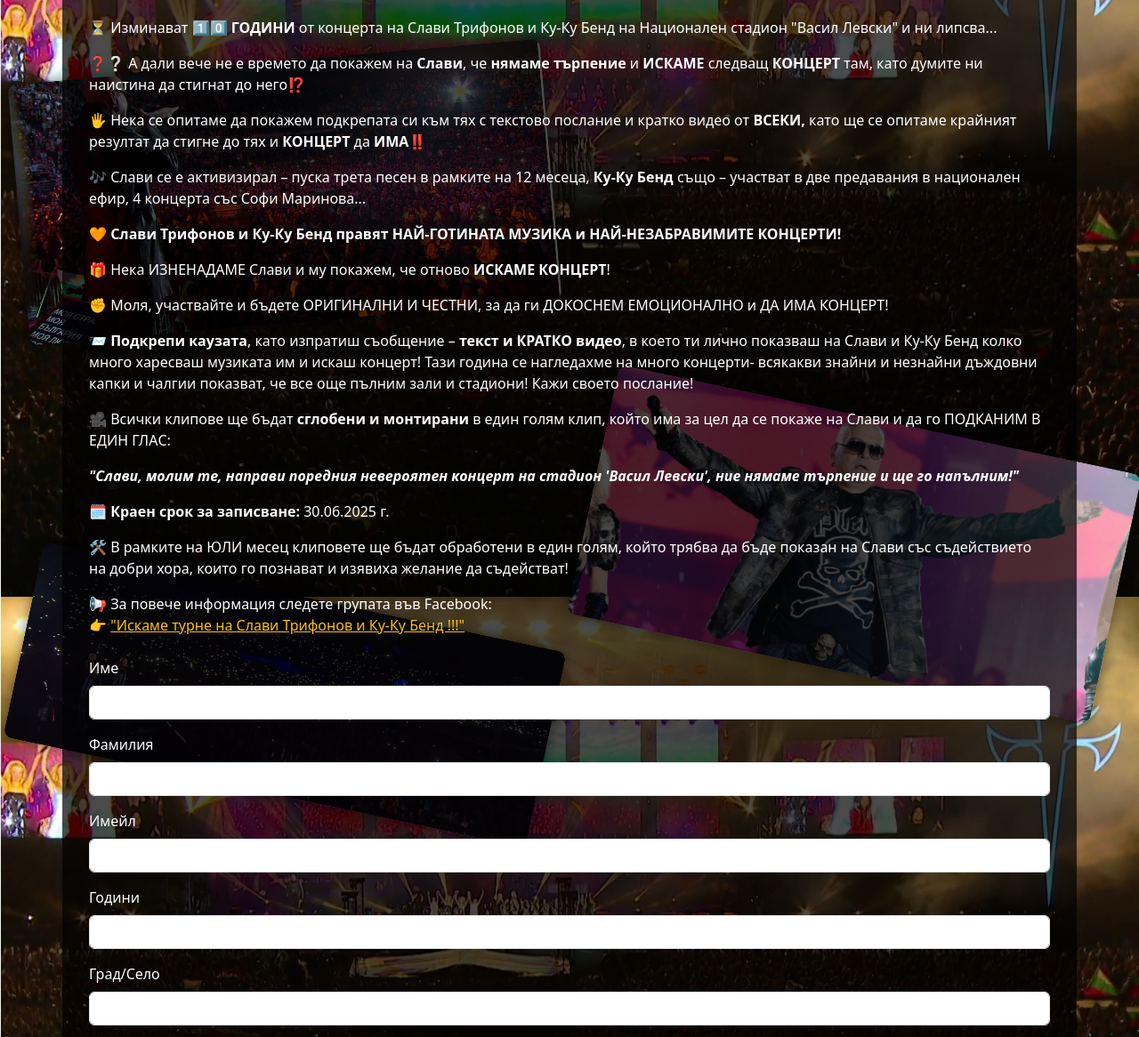
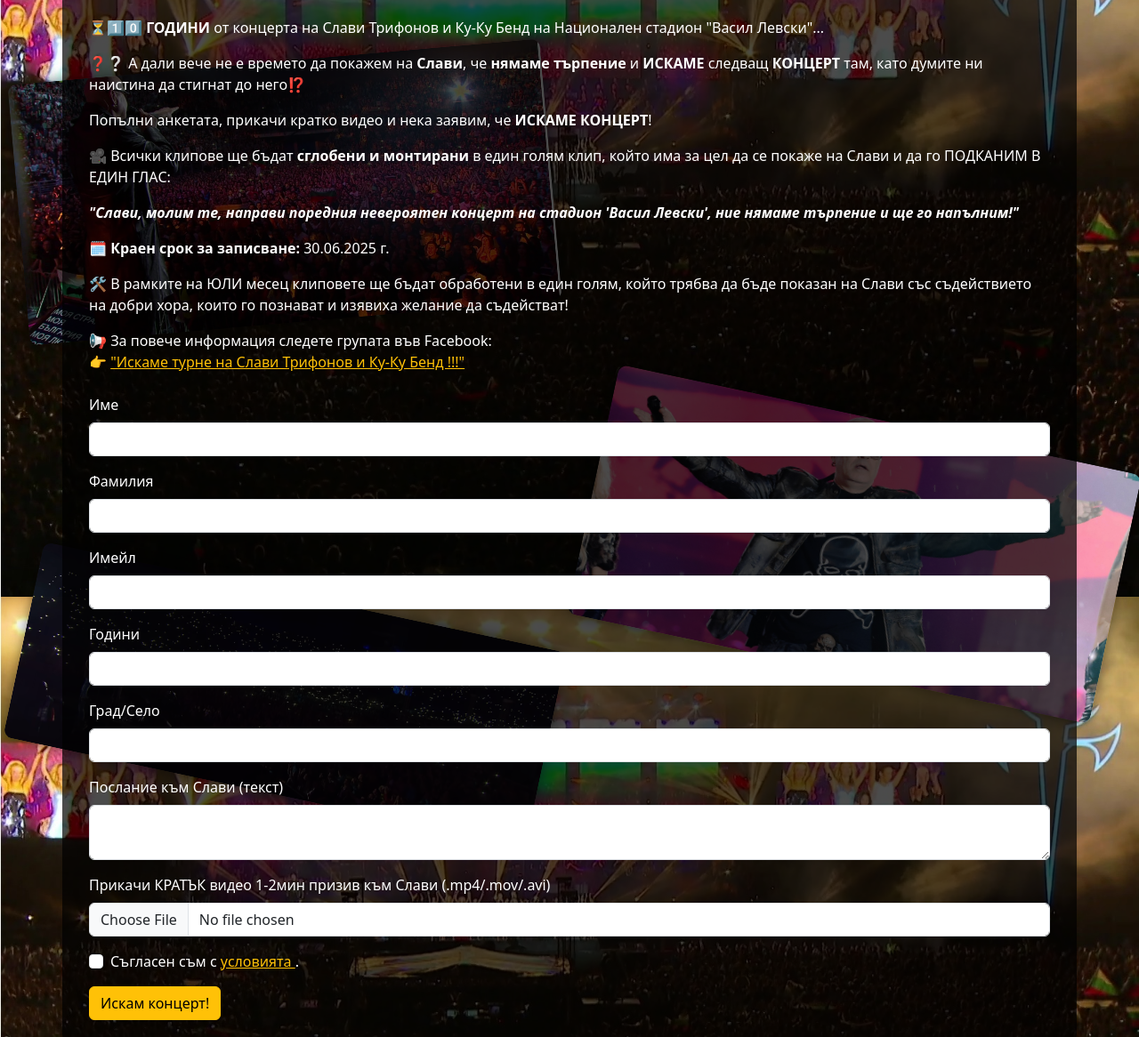
Before and after one commit to kalloyan9/concert, a website: page index.html in a window 1280 px wide. Shown: the part 179-1345 px from the top of the page at 89% size. Drawn offline with nearby package versions, Linux system fonts and the light colour scheme.

Commit message:
Update index.html

```diff
--- a/index.html
+++ b/index.html
@@ -67,21 +67,11 @@
 
   <div class="container my-5">
     <h1 class="text-center mb-4">ИСКАМЕ КОНЦЕРТ НА СЛАВИ ТРИФОНОВ И КУ-КУ БЕНД</h1>
-        <p>⏳ Изминават <strong>1️⃣0️⃣ ГОДИНИ</strong> от концерта на Слави Трифонов и Ку-Ку Бенд на Национален стадион "Васил Левски" и ни липсва...</p>
+        <p>⏳<strong>1️⃣0️⃣ ГОДИНИ</strong> от концерта на Слави Трифонов и Ку-Ку Бенд на Национален стадион "Васил Левски"...</p>
 
         <p>❓❔ А дали вече не е времето да покажем на <strong>Слави</strong>, че <strong>нямаме търпение</strong> и <strong>ИСКАМЕ</strong> следващ <strong>КОНЦЕРТ</strong> там, като думите ни наистина да стигнат до него⁉️</p>
 
-        <p>🖐️ Нека се опитаме да покажем подкрепата си към тях с текстово послание и кратко видео от <strong>ВСЕКИ,</strong> като ще се опитаме крайният резултат да стигне до тях и <strong>КОНЦЕРТ</strong> да <strong>ИМА</strong>‼️</p>
-
-        <p>🎶 Слави се е активизирал – пуска трета песен в рамките на 12 месеца, <strong>Ку-Ку Бенд</strong> също – участват в две предавания в национален ефир, 4 концерта със Софи Маринова...</p>
-
-        <p>🧡 <strong>Слави Трифонов и Ку-Ку Бенд правят НАЙ-ГОТИНАТА МУЗИКА и НАЙ-НЕЗАБРАВИМИТЕ КОНЦЕРТИ!</strong></p>
-
-        <p>🎁 Нека ИЗНЕНАДАМЕ Слави и му покажем, че отново <strong>ИСКАМЕ КОНЦЕРТ</strong>!</p>
-
-        <p>✊ Моля, участвайте и бъдете ОРИГИНАЛНИ И ЧЕСТНИ, за да ги ДОКОСНЕМ ЕМОЦИОНАЛНО и ДА ИМА КОНЦЕРТ!</p>
-
-        <p>📨 <strong>Подкрепи каузата</strong>, като изпратиш съобщение – <strong>текст и КРАТКО видео</strong>, в което ти лично показваш на Слави и Ку-Ку Бенд колко много харесваш музиката им и искаш концерт! Тази година се нагледахме на много концерти- всякакви знайни и незнайни дъждовни капки и чалгии показват, че все още пълним зали и стадиони! Кажи своето послание!</p>
+        <p>Попълни анкетата, прикачи кратко видео и нека заявим, че <strong>ИСКАМЕ КОНЦЕРТ</strong>!</p>
 
         <p>🎥 Всички клипове ще бъдат <strong>сглобени и монтирани</strong> в един голям клип, който има за цел да се покаже на Слави и да го ПОДКАНИМ В ЕДИН ГЛАС:</p>
 
@@ -139,7 +129,7 @@
           </a>.
         </label>
       </div>
-      <button type="submit" class="btn btn-warning">Изпрати и изненадай Слави!</button>
+      <button type="submit" class="btn btn-warning">Искам концерт!</button>
     </form>
   </div>
 
```
